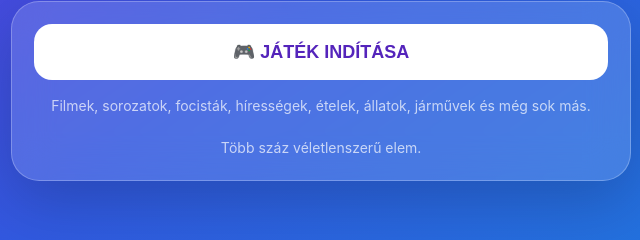
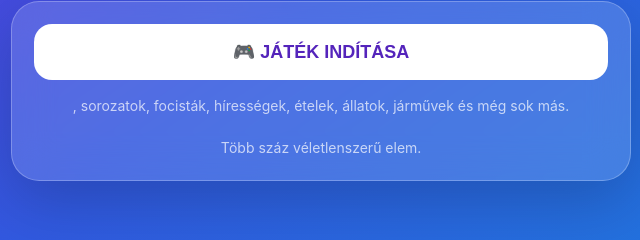
Before and after one commit to Mark-web-stack/Forhead, a plain HTML site: page index.html in a window 1280 px wide. Shown: the part 370-610 px from the top of the page, 319-959 px from the left. Drawn offline with Linux system fonts and the light colour scheme.

Commit message:
Fix formatting in index.html
11.14

```diff
--- a/index.html
+++ b/index.html
@@ -401,7 +401,7 @@ button:active {
 
         <div class="info">
 
-            Filmek, sorozatok,
+            , sorozatok,
             focisták, hírességek,
             ételek, állatok,
             járművek és még sok más.
@@ -704,7 +704,7 @@ const DATA = {
 "Con Air – A fegyencjárat|Con Air",
 "Sebhelyesarcú|Scarface",
 "Éjszakai ragadozók|Nocturnal Animals"
-]
+],
 
 
 /* =====================================================
```
